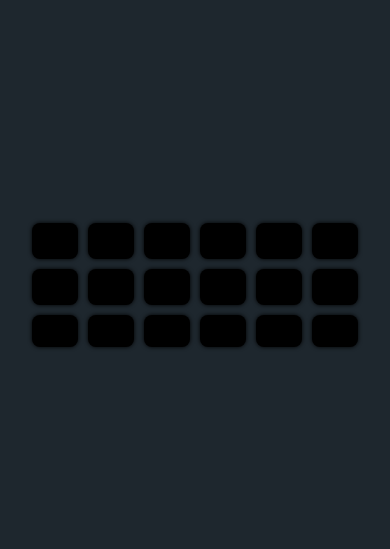
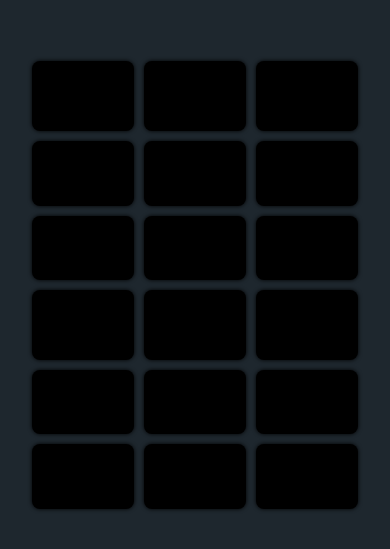
Before and after one commit to anitajohnn/memoryCard, a plain HTML site: page index.html in a window 390 px wide. Shown: the part 111-660 px from the top of the page. Drawn offline with Linux system fonts and the light colour scheme.

Commit message:
basics done

```diff
--- a/style.css
+++ b/style.css
@@ -53,3 +53,14 @@ img{
 .matched{
     outline: 3px solid #ff3f34;
 }
+@media(max-width: 1000px){
+    .grid{
+        grid-template-columns: repeat(4, 1fr);
+    }
+}
+
+@media(max-width: 500px){
+    .grid{
+        grid-template-columns: repeat(3, 1fr);
+    }
+}
```
